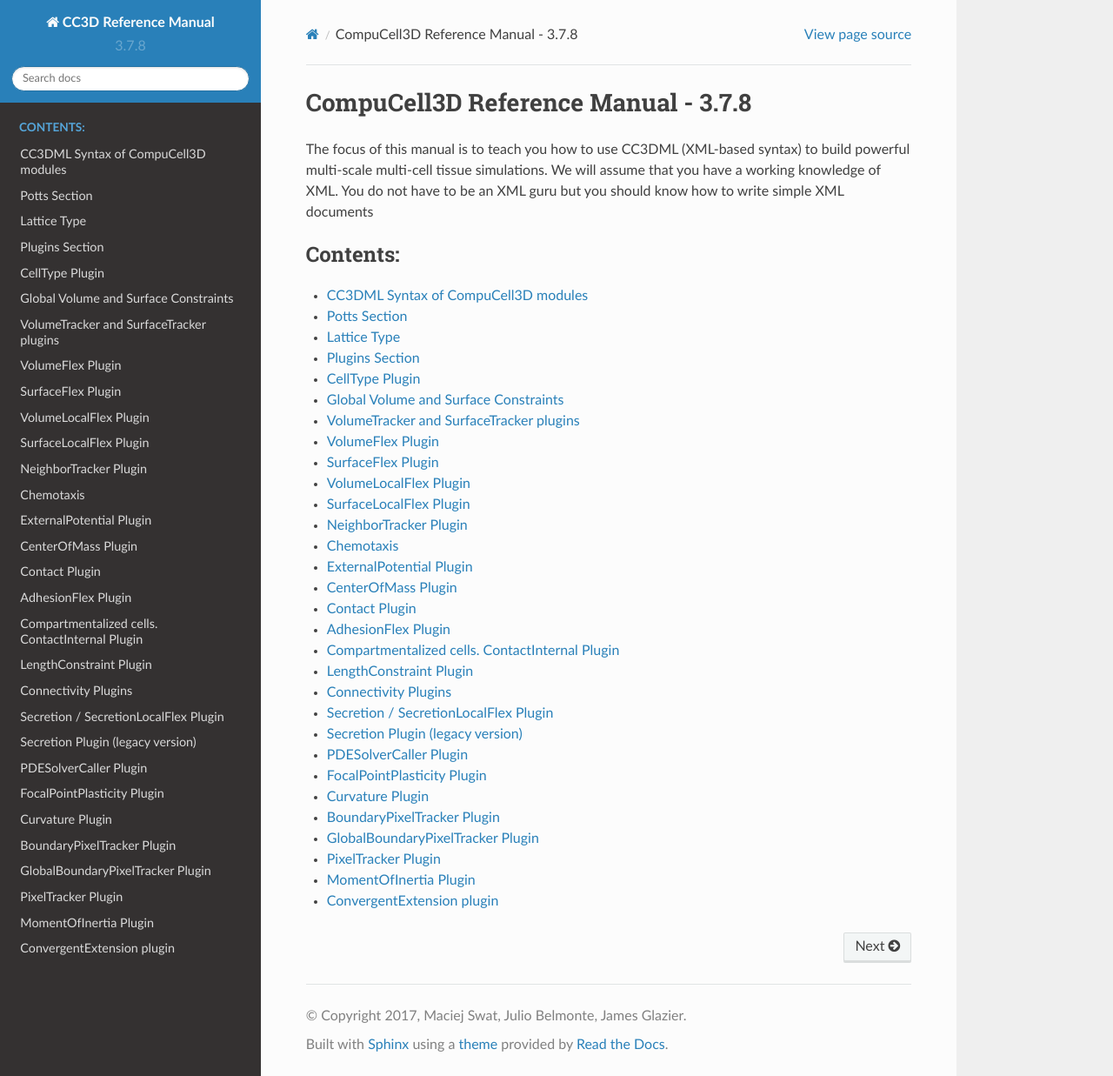
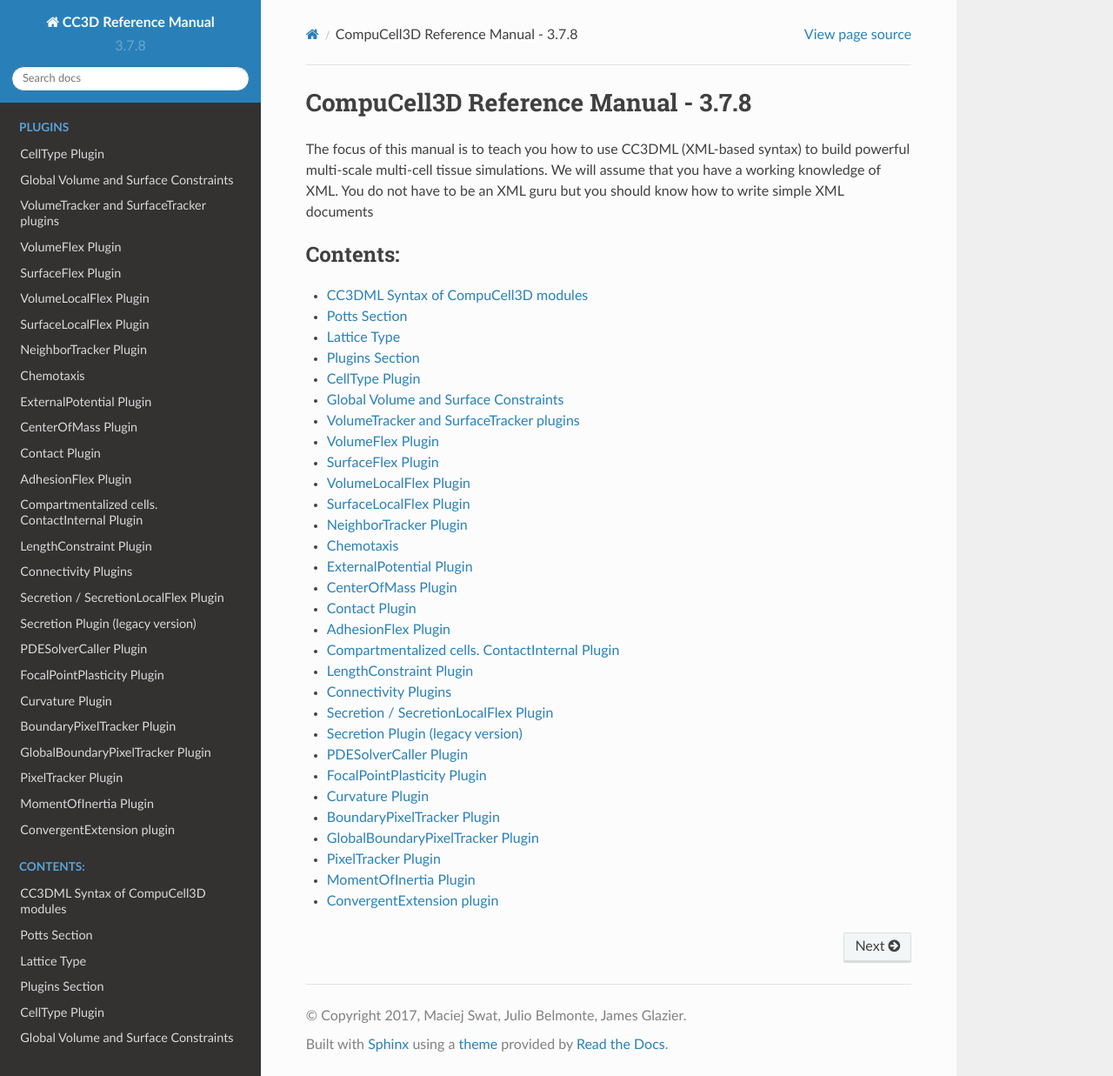
Before and after one commit to CompuCell3D/CompuCell3DReferenceManual, a Sphinx documentation site: the page built from docs/index.rst, in a window 1280 px wide and 1237 px high. Shown: the whole window at 87% size. Built offline with Sphinx 7.4.7 and the Read the Docs theme 2.0.0, drawn with Linux system fonts in a browser that asks for light colours; some of the changed lines change nothing that is shown.

Commit message:
formatting

```diff
--- a/docs/index.rst
+++ b/docs/index.rst
@@ -5,6 +5,36 @@
 The focus of this manual is to teach you how to use CC3DML (XML-based syntax) to build powerful multi-scale
 multi-cell tissue simulations. We will assume that you have a working knowledge of XML.
 You do not have to be an XML guru but you should know how to write simple XML documents
+
+
+
+
+
+.. toctree::
+   :maxdepth: 1
+   :hidden:
+   :caption: Plugins
+
+   cell_type_plugin
+   global_volume_and_surface_plugins
+   volume_and_surface_tracker_plugins
+   volume_and_surface_flex_plugins
+   neighbor_tracker
+   chemotaxis_plugin
+   external_potential_plugin
+   center_of_mass_plugin
+   contact_plugin
+   adhesion_flex_plugin
+   compartments
+   length_constraint
+   connectivity
+   secretion
+   pde_solver_caller
+   focal_point_plasticity
+   curvature
+   pixel_tracking_plugins
+   moment_of_inertia
+   convergent_extension
 
 
 .. toctree::
```
